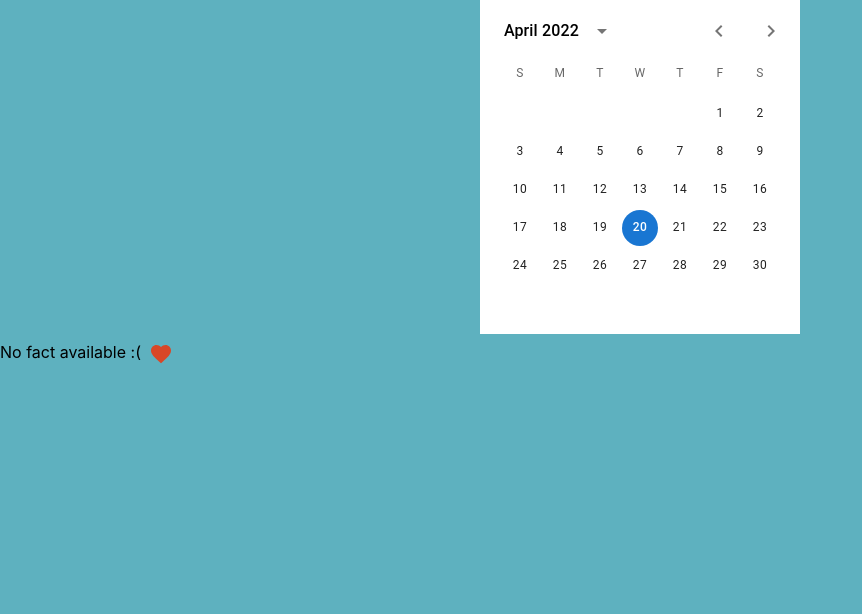
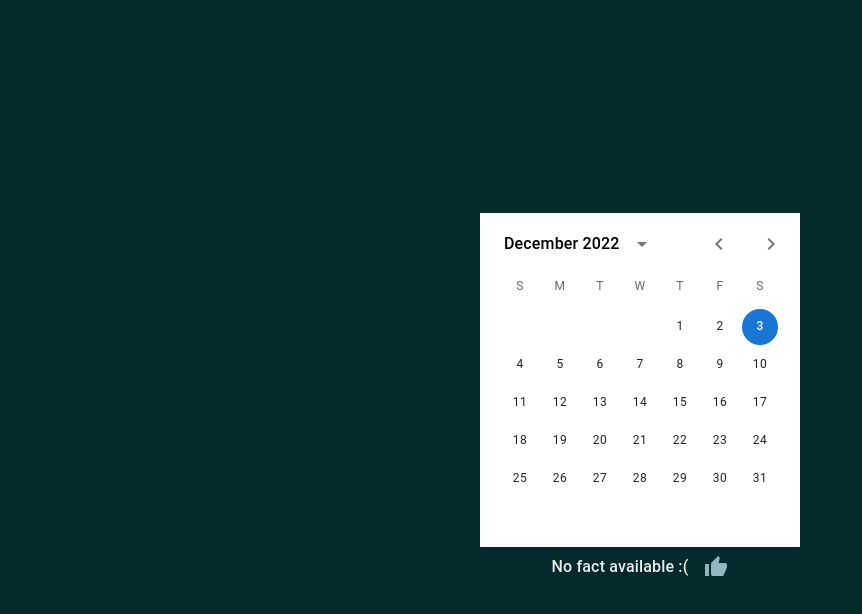
Before and after one commit to brucefernandes/Facts-Calendar, a React (Create React App) app in the folder facts-calendar/: page / in a window 1280 px wide. Shown: the top 614 px of the page, without its empty margins (0-862 px from the left). Built offline with nearby package versions, Linux system fonts and the light colour scheme; no server answers.

Commit message:
Finished

```diff
--- a/facts-calendar/src/App.css
+++ b/facts-calendar/src/App.css
@@ -4,3 +4,14 @@
     justify-content: center;
 
 }
+
+.factText {
+    display: flex;
+    align-items: center;
+    justify-content: center;
+    color: #ebebeb;
+    font: 'Roboto';
+    font-weight: 500;
+
+
+}
--- a/facts-calendar/src/Components/Base.tsx
+++ b/facts-calendar/src/Components/Base.tsx
@@ -4,6 +4,10 @@ import FactText from './FactText'
 import Favorites from './Favorites';
 import { useEffect, useState } from 'react';
 import { FactType } from '../types';
+import Box from '@mui/material/Box';
+import Grid from '@mui/material/Grid';
+import Grow from '@mui/material/Grow';
+
 
 
 const Base: FC = () => {
@@ -18,9 +22,39 @@ const Base: FC = () => {
 
     return (
         <div className='base'>
-            <Calendar setFact={setFact} />
-            <FactText fact={fact} addFavorite={addFavorite} />
-            {favorites.length != 0 && <Favorites favorites={favorites} />}
+            <Box sx={{ flexGrow: 1 }}>
+
+                <Grid container
+                    spacing={0}
+                    direction="column"
+                    alignItems="center"
+                    justifyContent="center"
+                    style={{ minHeight: '100vh' }} >
+
+                    <Grow in={true} style={{ transformOrigin: '0 0 0' }} timeout={2000}>
+                        <Grid item >
+                            <Calendar setFact={setFact} />
+                        </Grid>
+                    </Grow>
+
+                    <Grid item >
+                        <FactText fact={fact} addFavorite={addFavorite} />
+                    </Grid>
+                    <Grow
+                        in={true}
+                        style={{ transformOrigin: '0 0 0' }}
+                        timeout={5000}
+                    >
+                        <Grid item >
+                            {favorites.length != 0 && <Favorites favorites={favorites} />}
+                        </Grid>
+                    </Grow>
+
+
+                </Grid>
+            </Box>
+
+
         </div>
     )
 }
--- a/facts-calendar/src/Components/Calendar.tsx
+++ b/facts-calendar/src/Components/Calendar.tsx
@@ -4,19 +4,21 @@ import TextField from '@mui/material/TextField';
 import { AdapterDayjs } from '@mui/x-date-pickers/AdapterDayjs';
 import { LocalizationProvider } from '@mui/x-date-pickers/LocalizationProvider';
 import { StaticDatePicker } from '@mui/x-date-pickers/StaticDatePicker';
+import { DatePicker } from '@mui/x-date-pickers/DatePicker';
 import axios from 'axios'
 import { useEffect, useState } from 'react';
 import { FactType } from '../types';
+
 
 
 interface calendarProps {
     setFact: (fact: FactType) => void
 }
 
-
 const Calendar: FC<calendarProps> = ({ setFact }) => {
 
-    const [value, setValue] = useState<Dayjs | null>(dayjs('2022-04-20'));
+
+    const [value, setValue] = useState<Dayjs | null>(dayjs());
 
     useEffect(() => {
 
@@ -49,11 +51,11 @@ const Calendar: FC<calendarProps> = ({ setFact }) => {
                     displayStaticWrapperAs="desktop"
                     openTo="day"
                     value={value}
-                    onChange={(newValue) => {
-                        setValue(newValue);
-                    }}
+                    onChange={(newValue) => { setValue(newValue); }}
                     renderInput={(params) => <TextField {...params} />}
+
                 />
+
             </LocalizationProvider>
         </div>
     )
--- a/facts-calendar/src/Components/FactText.tsx
+++ b/facts-calendar/src/Components/FactText.tsx
@@ -1,12 +1,12 @@
 import React, { FC } from 'react'
 import { FactType } from '../types';
-
-
 import FavoriteIcon from '@mui/icons-material/Favorite';
 import IconButton from '@mui/material/IconButton';
 import Tooltip, { tooltipClasses } from '@mui/material/Tooltip';
 import { styled } from '@mui/material/styles';
-
+import ThumbUpIcon from '@mui/icons-material/ThumbUp';
+import Typography from '@mui/material/Typography';
+import Grow from '@mui/material/Grow';
 
 
 
@@ -23,16 +23,24 @@ const FactText: FC<displayProps> = ({ fact, addFavorite }) => {
     }
 
     return (
-        <div>
-            {fact ? fact.text : "No fact available :("}
+        <div className="factText">
+            <Grow in={true} style={{ transformOrigin: '0 0 0' }} timeout={2000}>
+                <Typography
+                    sx={{ p: 1, fontWeight: "medium", color: '#ebebeb' }}
+                >
+                    {fact ? fact.text : "No fact available :("}
+                </Typography>
+            </Grow>
 
+            <Grow in={true} style={{ transformOrigin: '0 0 0' }} timeout={2000}>
+                <Tooltip title="Tap to Like!" arrow >
+                    <IconButton onClick={handleLike}>
+                        <ThumbUpIcon fontSize="medium" style={{ fill: "#93b7be" }} />
+                    </IconButton>
+                </Tooltip >
+            </Grow>
 
-            <Tooltip title="Tap to Like!" arrow>
-                <IconButton onClick={handleLike}>
-                    <FavoriteIcon fontSize="medium" style={{ fill: "#d84727" }} />
-                </IconButton>
-            </Tooltip>
-        </div>
+        </div >
     )
 }
 
--- a/facts-calendar/src/Components/Favorites.tsx
+++ b/facts-calendar/src/Components/Favorites.tsx
@@ -1,7 +1,8 @@
 import React, { FC } from 'react'
-import { DataGrid, GridColDef, GridValueGetterParams } from '@mui/x-data-grid';
+import { DataGrid, GridColDef, GridCellParams } from '@mui/x-data-grid';
 import { FactType } from '../types';
-import Slide from '@mui/material/Slide';
+import Popover from '@mui/material/Popover';
+import Typography from '@mui/material/Typography';
 
 
 interface favoritesProps {
@@ -9,7 +10,12 @@ interface favoritesProps {
 }
 
 const columns: GridColDef[] = [
-    { field: 'text', headerName: 'Fact', width: 150 },
+    {
+        field: 'text',
+        headerName: 'Fact',
+        width: 750,
+
+    },
     {
         field: 'date',
         headerName: 'Date',
@@ -24,17 +30,76 @@ const columns: GridColDef[] = [
     },
 
 ];
+
+
 const Favorites: FC<favoritesProps> = ({ favorites }) => {
+
+    const [anchorEl, setAnchorEl] = React.useState<HTMLElement | null>(null);
+    const [value, setValue] = React.useState('');
+
+    const handlePopoverOpen = (event: React.MouseEvent<HTMLElement>) => {
+        const id = event.currentTarget.parentElement!.dataset.id!;
+        const row = favorites.find((obj) => {
+            return obj!.id == Number(id)
+        })
+
+        setValue(row!.text);
+        setAnchorEl(event.currentTarget);
+    };
+
+    const handlePopoverClose = () => {
+        setAnchorEl(null);
+    };
+
+
+    const open = Boolean(anchorEl);
+
     return (
         <div>
-            <div style={{ display: 'flex', alignItems: 'center', justifyContent: 'center', height: 400, width: "750px" }}>
+            <div style={{ display: 'flex', alignItems: 'center', justifyContent: 'center', height: "400px", width: "1050px" }}>
                 <DataGrid
                     rows={favorites}
                     columns={columns}
-                    pageSize={5}
+                    pageSize={7}
                     rowsPerPageOptions={[5]}
-                    checkboxSelection
+                    density={'compact'}
+                    sx={{
+                        color: '#ebebeb',
+                        bgcolor: '#618985',
+                        boxShadow: 3,
+                        borderRadius: 2,
+                        p: 2,
+                        minWidth: 300,
+                        fontSize: 16,
+                        fontWeight: "medium"
+                    }}
+                    componentsProps={{
+                        cell: {
+                            onMouseEnter: handlePopoverOpen,
+                            onMouseLeave: handlePopoverClose,
+                        },
+                    }}
                 />
+                <Popover
+                    sx={{
+                        pointerEvents: 'none',
+                    }}
+                    open={open}
+                    anchorEl={anchorEl}
+                    anchorOrigin={{
+                        vertical: 'bottom',
+                        horizontal: 'left',
+                    }}
+                    transformOrigin={{
+                        vertical: 'top',
+                        horizontal: 'left',
+                    }}
+                    onClose={handlePopoverClose}
+                    disableRestoreFocus
+                >
+                    {/* styling issues can be handled with wrapping a card or paper component */}
+                    <Typography sx={{ p: 1, fontWeight: "medium", bgcolor: '#618985', color: '#042a2b' }} noWrap={true} width="auto">{value}</Typography>
+                </Popover>
             </div>
         </div>
     )
--- a/facts-calendar/src/index.css
+++ b/facts-calendar/src/index.css
@@ -5,7 +5,8 @@ body {
     sans-serif;
   -webkit-font-smoothing: antialiased;
   -moz-osx-font-smoothing: grayscale;
-  background-color: #5eb1bf;
+  background-color: #042a2b;
+  font: 'Roboto';
 }
 
 code {
```
